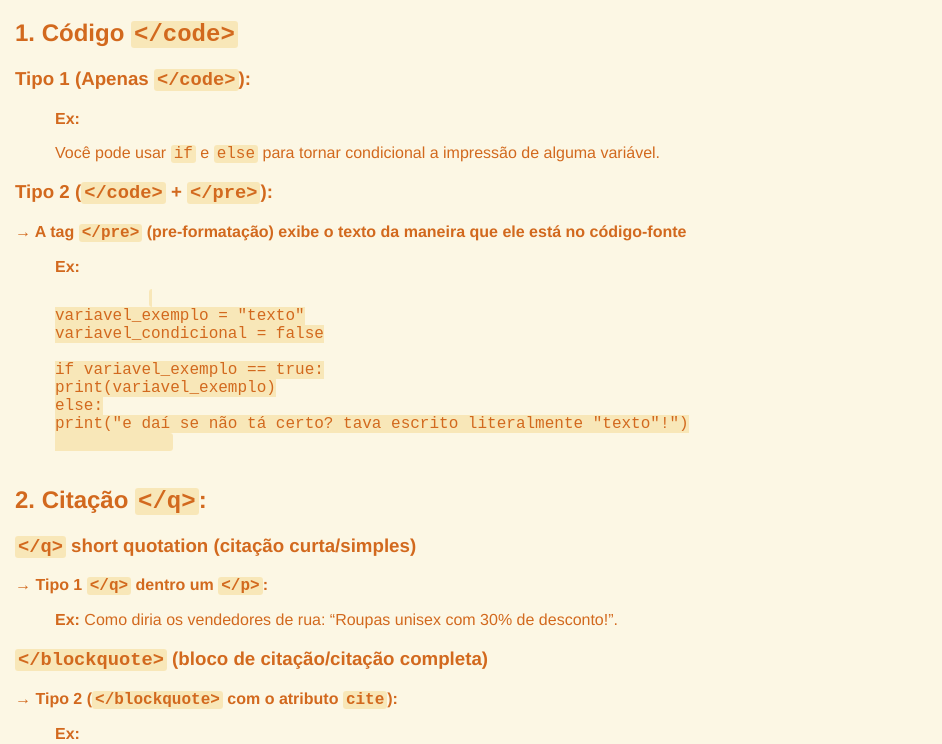
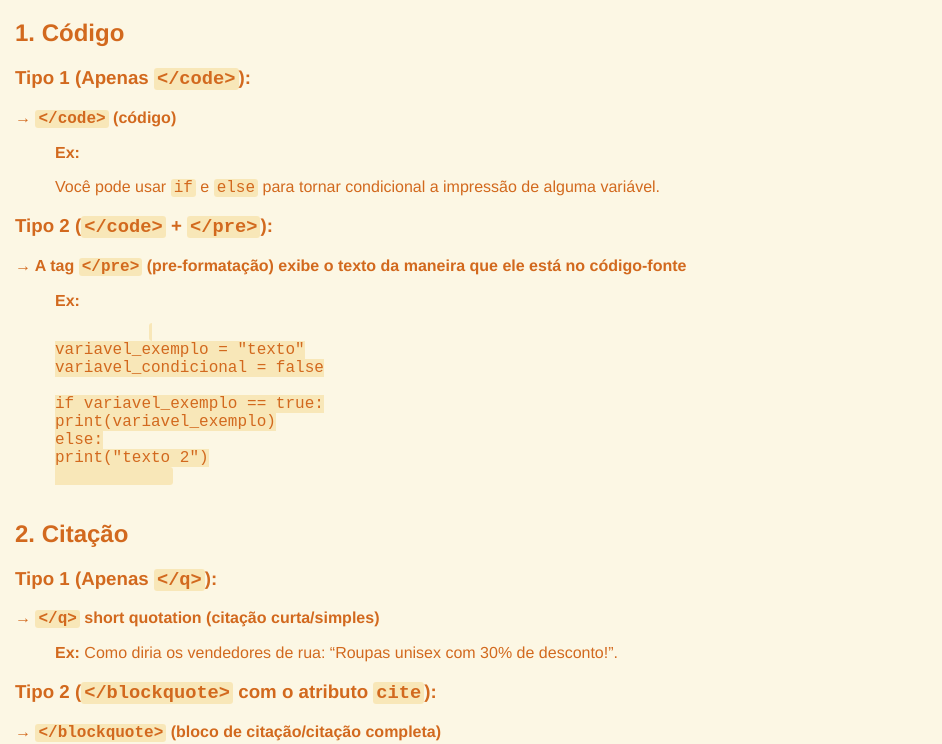
Before and after one commit to victorhugoricarte/other-character-formats, a plain HTML site: page index.html in a window 1280 px wide. Shown: the part 62-806 px from the top of the page, without its empty margins (0-942 px from the left). Drawn offline with Linux system fonts and the light colour scheme.

Commit message:
Alteração em arquivo 'index.html' e em folha de estilo

```diff
--- a/index.html
+++ b/index.html
@@ -8,9 +8,10 @@
     </head>
     <body>
         <h1 class="title">✨ Outras formatações: Code, Quote, Abbreviation e BDO</h1>
-        <h2>1. Código <code>&lt;/code&gt;</code></h2>
+        <h2>1. Código</h2>
 
         <h3><strong>Tipo 1  (Apenas <code>&lt;/code&gt;</code>):</strong></h3>
+        <p><strong>&rarr; <code>&lt;/code&gt;</code> (código)</strong></p>
 
         <ul>
             <strong>Ex:</strong>
@@ -31,25 +32,27 @@ variavel_condicional = false
 if variavel_exemplo == true:
 print(variavel_exemplo)
 else:
-print("e daí se não tá certo? tava escrito literalmente "texto"!")
+print("texto 2")
             </code>
             </pre>
 
         </ul>
 
-        <h2>2. Citação <code>&lt;/q&gt;</code>:</h2>
+        <h2>2. Citação</h2>
 
-        <h3><code>&lt;/q&gt;</code> short quotation (citação curta/simples)</h3>
 
-        <p><strong>&rarr; Tipo 1 <code>&lt;/q&gt;</code> dentro um <code>&lt;/p&gt;</code>:</strong></p>
+
+        <h3>Tipo 1 (Apenas <code>&lt;/q&gt;</code>):</h3>
+        <p><strong>&rarr; <code>&lt;/q&gt;</code> short quotation (citação curta/simples)</strong></p>
 
         <ul>
             <p><strong>Ex:</strong> Como diria os vendedores de rua: <q>Roupas unisex com 30% de desconto!</q>.</p>
         </ul>
 
-        <h3><code>&lt;/blockquote&gt;</code> (bloco de citação/citação completa)</h3>
 
-        <p><strong>&rarr; Tipo 2 (<code>&lt;/blockquote&gt;</code> com o atributo <code>cite</code>):</strong></p>
+
+        <h3>Tipo 2 (<code>&lt;/blockquote&gt;</code> com o atributo <code>cite</code>):</h3>
+        <p><strong>&rarr; <code>&lt;/blockquote&gt;</code> (bloco de citação/citação completa)</strong></p>
 
         <ul>
             <strong>Ex:</strong>
```
